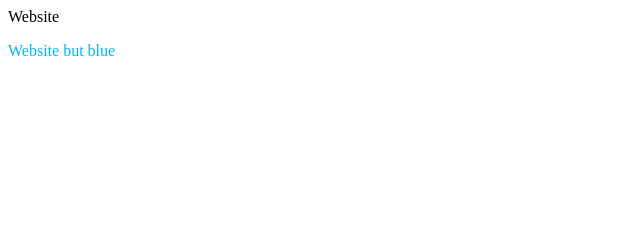
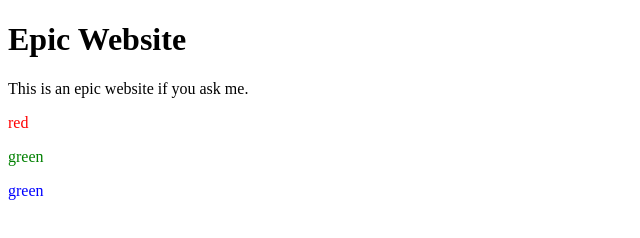
Before and after one commit to Caleb1217/Caleb1217.github.io, a plain HTML site: page index.html in a window 1280 px wide. Shown: the whole page, without its empty margins (0-640 px from the left). Drawn offline with Linux system fonts and the light colour scheme.

Commit message:
Update index.html

```diff
--- a/index.html
+++ b/index.html
@@ -1,3 +1,19 @@
-Website
+<!DOCTYPE html>
+<html>
 
-<p style="color:#00b7ff;">Website but blue</p>
+<head>
+    <title>Epic Website</title>
+</head>
+
+<body>
+
+    <h1>Epic Website</h1>
+
+    <p>This is an epic website if you ask me.</p>
+
+    <p style="color:red;">red</p>
+    <p style="color:green;">green</p>
+    <p style="color:blue;">green</p>
+</body>
+
+</html>
```
